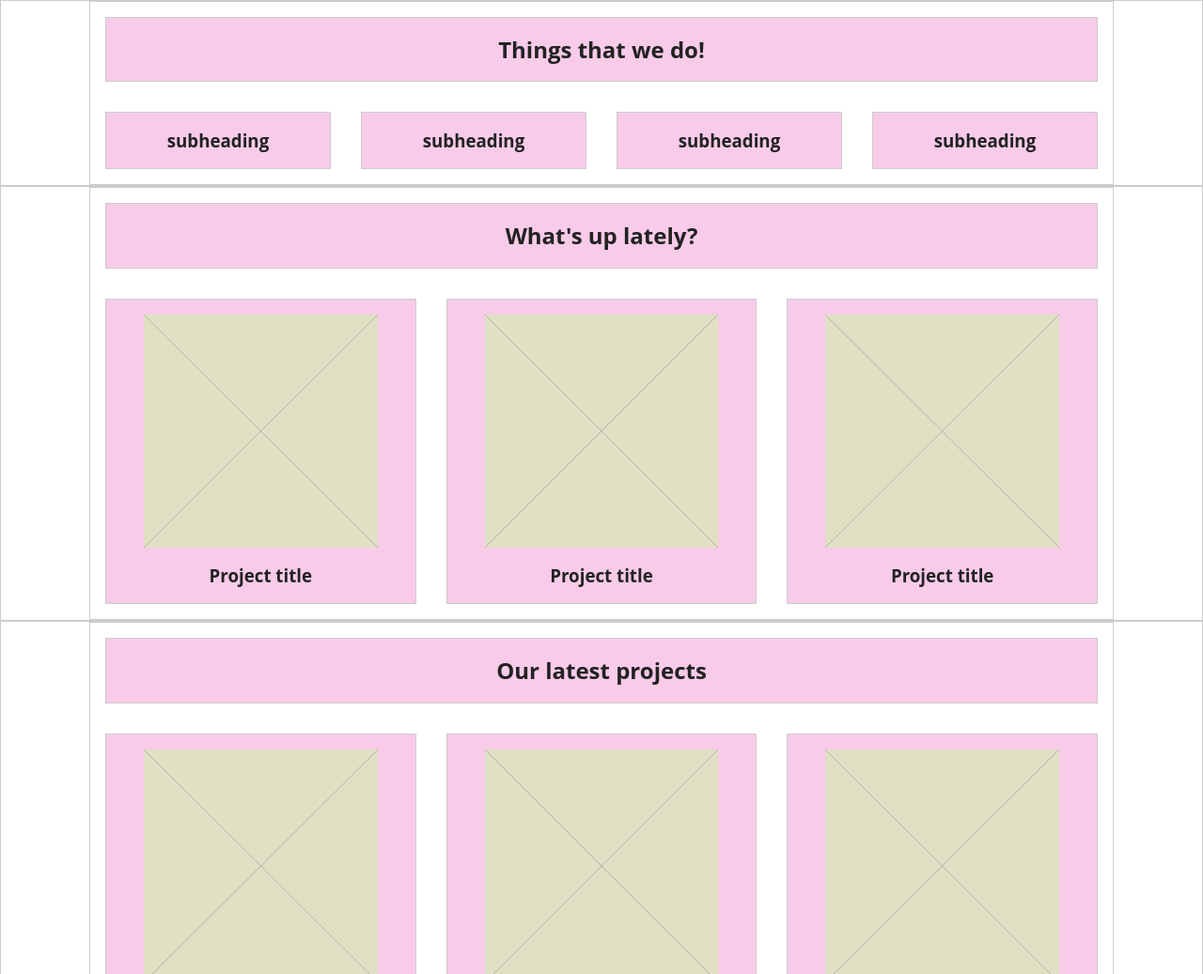
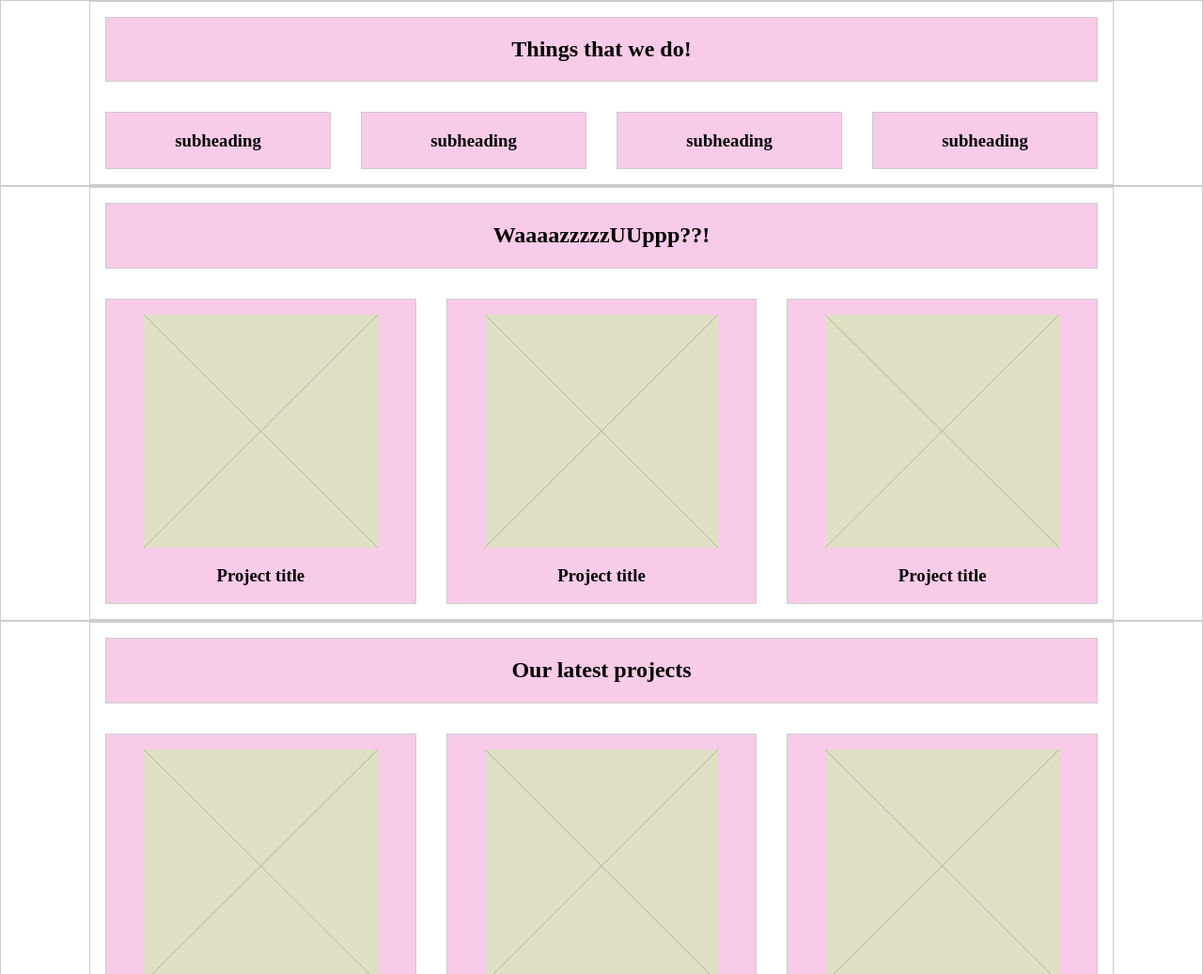
Before and after one commit to zoelake/assignment4, a website built with Parcel: page index.html in a window 1280 px wide. Shown: the part 1301-2338 px from the top of the page at 94% size. Built offline with nearby package versions, Linux system fonts and the light colour scheme.

Commit message:
nothing new- swapped code and then swapped it back

```diff
--- a/css/main.css
+++ b/css/main.css
@@ -1,8 +1,5 @@
 /*! HTML5 Boilerplate v8.0.0 | MIT License | https://html5boilerplate.com/ */
-
-/* main.css 2.1.0 | MIT License | https://github.com/h5bp/main.css#readme */
-/*
- * What follows is the result of much research on cross-browser styling.
+What follows is the result of much research on cross-browser styling.
 * Credit left inline and big thanks to Nicolas Gallagher, Jonathan Neal,
 * Kroc Camen, and the H5BP dev community and team.
 */
@@ -376,3 +373,8 @@ h1 {
    page-break-after: avoid;
  }
 }
+
+
+/* main.css 2.1.0 | MIT License | https://github.com/h5bp/main.css#readme */
+/*
+*
--- a/index.html
+++ b/index.html
@@ -75,7 +75,7 @@
       <div class="row m-col-2 l-col-3">
         <div class="column span-full">
             <h2 class="heading">
-              What's up lately?
+              WaaaazzzzzUUppp??!
             </h2>
         </div>
         <div class="column special-project">
```
Lines whose indentation alone changed are shown as unchanged.
